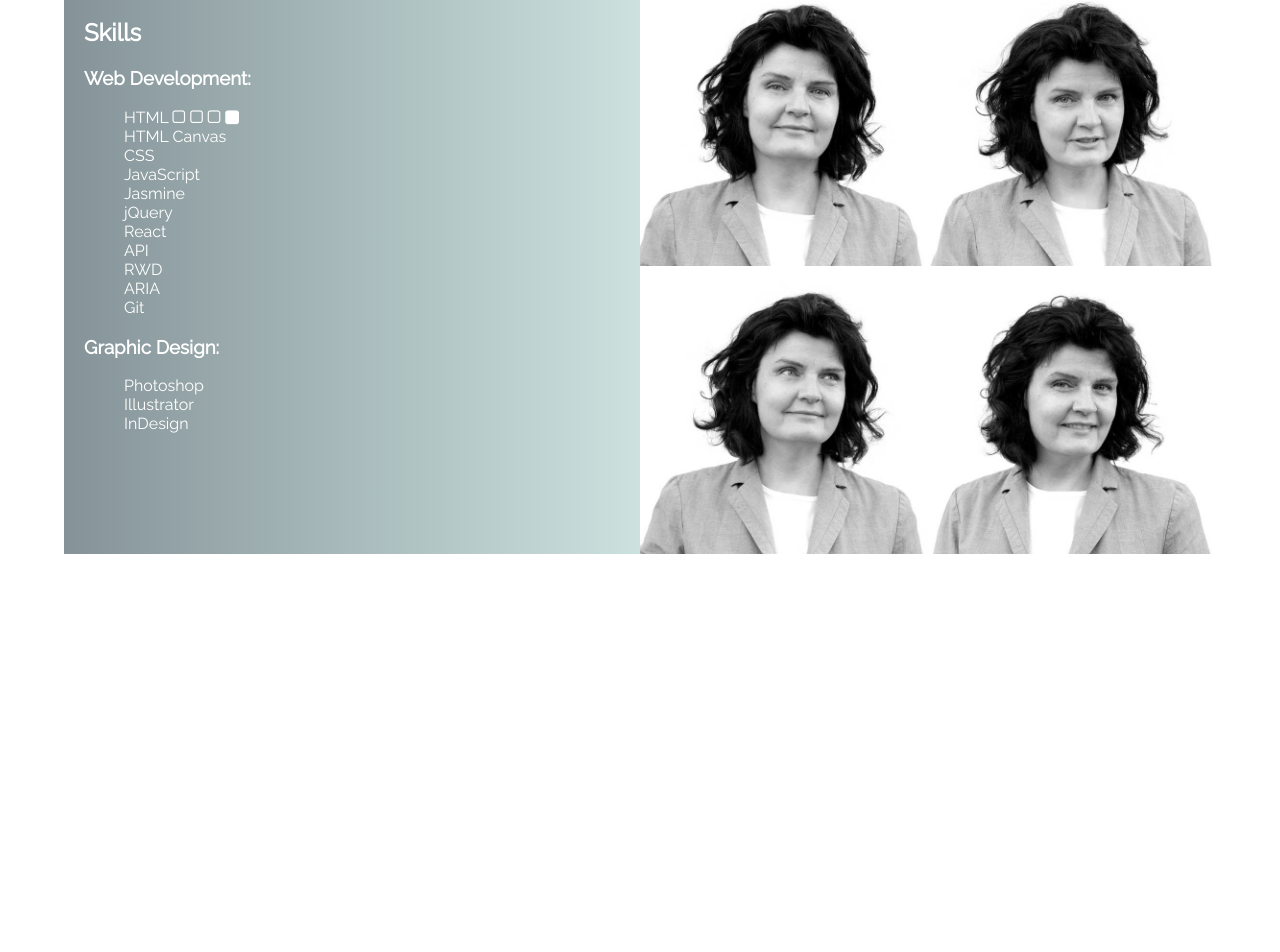
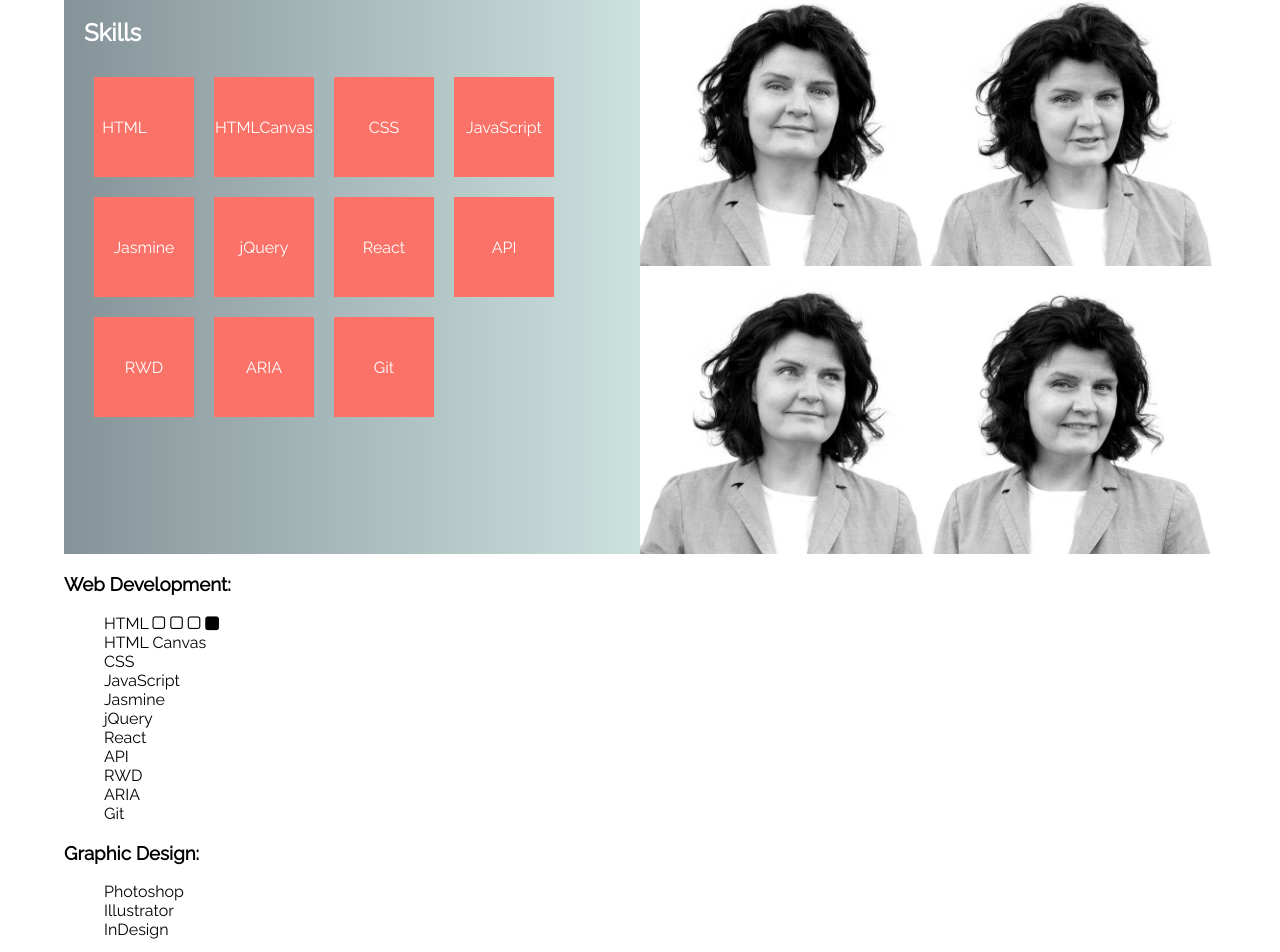
Before and after one commit to crazylittlepolka/portfolio, a React (Create React App) app: page / in a window 1280 px wide. Shown: the part 881-1833 px from the top of the page. Before the commit the page ends 1435 px from the top, so only its background shows below. Built offline with nearby package versions, Linux system fonts and the light colour scheme.

Commit message:
WebSkills Array added in state

```diff
--- a/src/App.css
+++ b/src/App.css
@@ -55,7 +55,7 @@ button:hover {
 .layout_box {
   /*background-color: #cce2df;
   background-color: #fa7268;*/
-  background: linear-gradient(90deg, #cce2df, #859398 100%);
+  background: linear-gradient(360deg, #cce2df, #859398 100%);
 }
 
 .item1 {
@@ -70,9 +70,33 @@ button:hover {
   background-color: lightgrey;
 }
 .item3 {
+  display: flex;
+  flex-direction: column;
   color: #fff;
   background: linear-gradient(90deg, #859398, #cce2df 100%);
   padding: 20px;
+}
+
+.skills_layout {
+  display: flex;
+  flex-wrap: wrap;
+}
+.skill_box {
+  display: flex;
+  width: 100px;
+  height: 100px;
+  background-color: #fa7268;
+  margin: 10px;
+  align-items: center;
+  justify-content: center;
+}
+
+.level {
+  opacity: 0;
+}
+
+.level:hover {
+  opacity: 1;
 }
 
 li {
--- a/src/App.js
+++ b/src/App.js
@@ -1,5 +1,4 @@
 import React, { Component } from 'react';
-import DrawingsList from './DrawingsList'
 
 import dandelion from './img/dandelion_01.jpg';
 import me01 from './img/moi_01.jpg'
@@ -16,21 +15,11 @@ import './App.css';
 
 class App extends Component {
   state = {
-    collage: [
-      { src:me01, alt: 'portrait photo number 1' },
-      { src:me02, alt: 'portrait photo number 2' },
-      { src:me03, alt: 'portrait photo number 3' },
-      { src:me04, alt: 'portrait photo number 4' }
+    webSkills: [["HTML", "basic"], ["HTMLCanvas"], ["CSS"], ["JavaScript"], ["Jasmine"], ["jQuery"], ["React"], ["API"], ["RWD"], ["ARIA"], ["Git"]
     ],
-    drawings: [
-      { src:drawing01 }, {src:drawing02}, {src:drawing03}, {src:drawing04}
-    ],
-    className: 'active',
-    opened: false
+    designSkills: ["Photoshop", "Illustrator", "InDesign"]
   }
-    toggleHidden = () => {
-    this.setState({ opened: !this.state.opened})
-  }
+
   render() {
     return (
 
@@ -59,28 +48,22 @@ class App extends Component {
           </div>
 
           <div  className="layout_box item3">
-          <h2>Skills</h2>
-          <h3>Web Development:</h3>
-            <ul>
-              <li>HTML <i className="fa fa-square-o"></i><i className="fa fa-square-o"></i><i className="fa fa-square-o"></i><i class="fa fa-square"></i></li>
-              <li>HTML Canvas</li>
-              <li>CSS</li>
-              <li>JavaScript</li>
-              <li>Jasmine</li>
-              <li>jQuery</li>
-              <li>React</li>
-              <li>API</li>
-              <li>RWD</li>
-              <li>ARIA</li>
-              <li>Git</li>
-            </ul>
+            <h2>Skills</h2>
+            <div className="skills_layout">
 
-            <h3>Graphic Design:</h3>
-              <ul>
-                <li>Photoshop</li>
-                <li>Illustrator</li>
-                <li>InDesign</li>
-              </ul>
+              {this.state.webSkills.map((skill,i) => {
+                return (
+                  <div key={i} className="skill_box">
+                    <div>{this.state.webSkills[i][0]}</div>
+                    <div className="level">{this.state.webSkills[i][1]}</div>
+                  </div>
+                  )
+              }
+
+                )}
+            </div>
+
+
 
           </div>
 
@@ -103,6 +86,27 @@ class App extends Component {
           </div>
         </div>
 
+            <h3>Web Development:</h3>
+            <ul>
+              <li>HTML <i className="fa fa-square-o"></i><i className="fa fa-square-o"></i><i className="fa fa-square-o"></i><i className="fa fa-square"></i></li>
+              <li>HTML Canvas</li>
+              <li>CSS</li>
+              <li>JavaScript</li>
+              <li>Jasmine</li>
+              <li>jQuery</li>
+              <li>React</li>
+              <li>API</li>
+              <li>RWD</li>
+              <li>ARIA</li>
+              <li>Git</li>
+            </ul>
+
+            <h3>Graphic Design:</h3>
+              <ul>
+                <li>Photoshop</li>
+                <li>Illustrator</li>
+                <li>InDesign</li>
+              </ul>
       </div>
     )
   }
```
